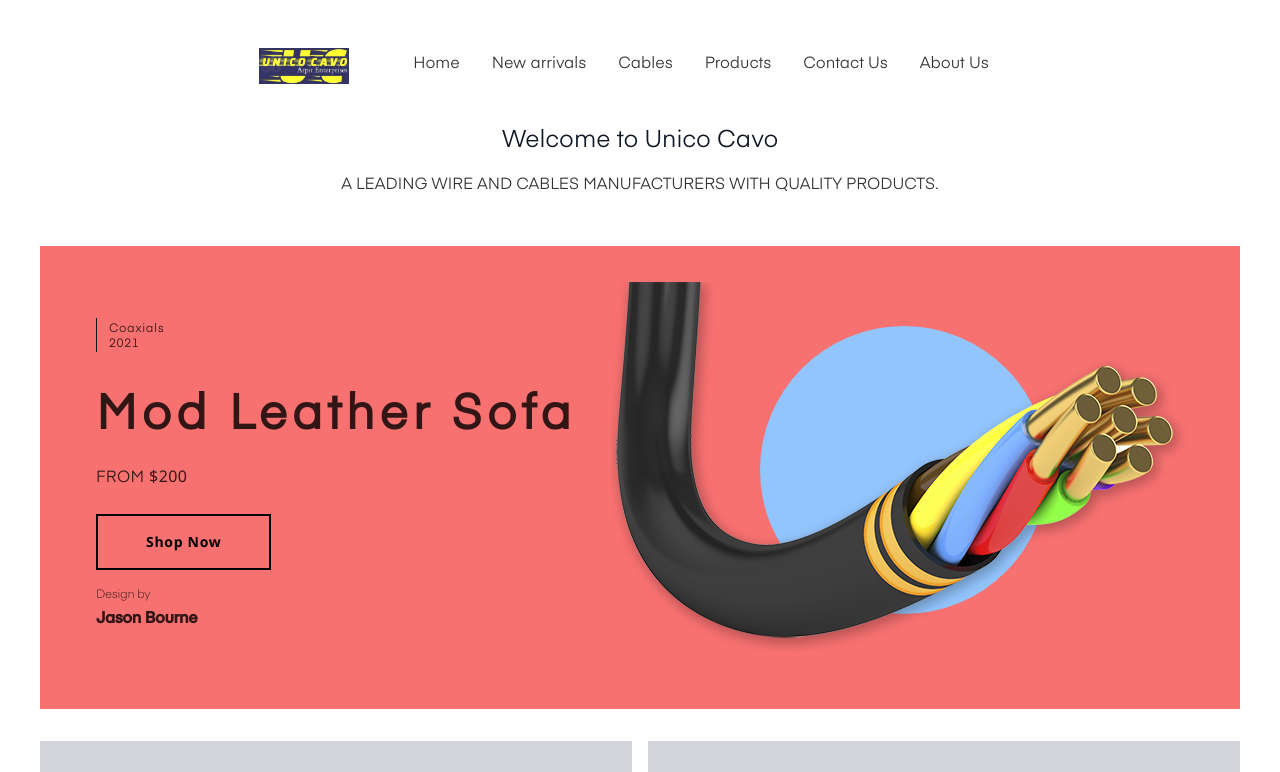
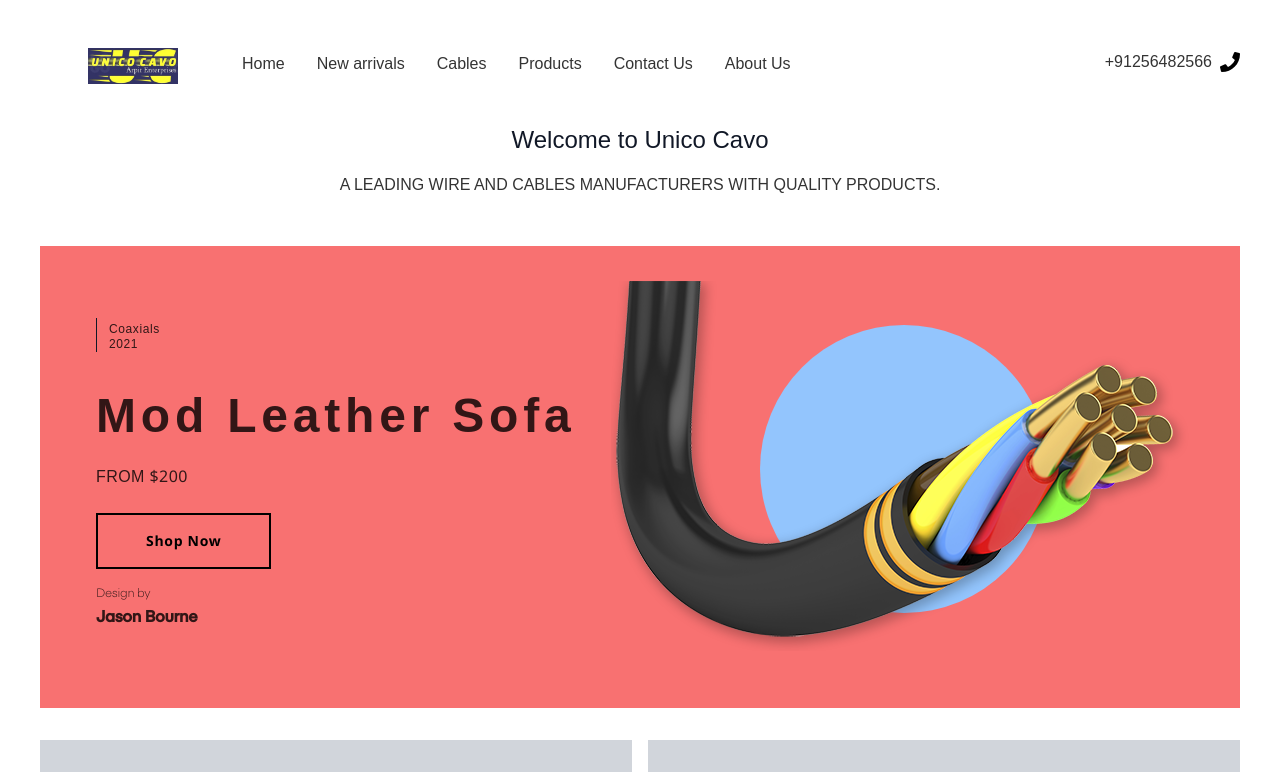
Before and after one commit to Dipendra-creator/Unico-Cavo, a Next.js app: page / in a window 1280 px wide. Shown: the top 772 px of the page. Built offline with nearby package versions, Linux system fonts and the light colour scheme.

Commit message:
NavBar and Some Other UI Changes

```diff
--- a/pages/_app.tsx
+++ b/pages/_app.tsx
@@ -1,12 +1,13 @@
 import '../styles/globals.css'
 import type { AppProps } from 'next/app'
 import { config, library } from '@fortawesome/fontawesome-svg-core';
-import { faGithub, faFacebook, faInstagram, faYoutube, faOpencart, faRust } from '@fortawesome/free-brands-svg-icons';
-import { faUser, faUsers } from '@fortawesome/free-solid-svg-icons'
+import { faGithub, faFacebook, faInstagram, faYoutube} from '@fortawesome/free-brands-svg-icons';
+import { faUser, faUsers } from '@fortawesome/free-solid-svg-icons';
+// import {} from '@fortawesome/react-fontawesome'
 import { icon } from '@fortawesome/fontawesome-svg-core'
 config.autoAddCss = false; // Tell Font Awesome to skip adding the CSS automatically since it's being imported above
 library.add(
-    faGithub, faInstagram, faYoutube, faFacebook, faOpencart, faUser, faUsers
+    faGithub, faInstagram, faYoutube, faFacebook, faUser, faUsers
 );
 
 function MyApp({ Component, pageProps }: AppProps) {
--- a/pages/components/Main/index.tsx
+++ b/pages/components/Main/index.tsx
@@ -165,7 +165,7 @@ export default function Main() {
                 <h2 className="text-4xl mb-3">Trending Now</h2>
                 <p className="text-gray-600 text-sm">Find the perfect piece or accessory to finish off your favorite room in the house.</p>
             </div>
-            <div className="my-8 flex flex-col lg:flex-row justify-between">
+            <div className="ml-20 mr-20 my-8 flex flex-col lg:flex-row justify-between sm: ml-2 mr-2">
                 <DisplaySmall
                     imageSrc={a}
                     title={"inventory[0].name"}
--- a/pages/components/Navbar/index.tsx
+++ b/pages/components/Navbar/index.tsx
@@ -1,8 +1,10 @@
 import Link from "next/link";
+import { FontAwesomeIcon } from "@fortawesome/react-fontawesome"
+import { faPhone } from '@fortawesome/free-solid-svg-icons'
 
 export default function Navbar() {
     return (
-        <nav className="flex justify-center">
+        <nav className="flex container mt-0">
             <div className="sm:px-12 sm:flex-row sm:pt-12 sm:pb-6 2xl:px-0 px-4 pt-8 flex flex-col w-fw ">
                 <div className="mb-4 sm:mr-16 max-w-48 sm:max-w-none">
                     <Link href="/">
@@ -17,22 +19,30 @@ export default function Navbar() {
                     </Link>
                     {/* TODO: Fix Links */}
                     <p className=" sm:mr-8 sm:mb-0 mb-4 text-left text-smaller mr-4 ">Home</p>
-                    <a aria-label="new arrivals" href="/category/new-arrivals">
+                    <a aria-label="new arrivals" href="#">
                         <p className=" sm:mr-8 sm:mb-0 mb-4 text-left text-smaller mr-4 ">New arrivals</p>
                     </a>
-                    <a aria-label="sofas" href="/category/sofas">
+                    <a aria-label="sofas" href="#">
                         <p className=" sm:mr-8 sm:mb-0 mb-4 text-left text-smaller mr-4 ">Cables</p>
                     </a>
-                    <a aria-label="living room" href="/category/living-room">
+                    <a aria-label="living room" href="#">
                         <p className=" sm:mr-8 sm:mb-0 mb-4 text-left text-smaller mr-4 ">Products</p>
                     </a>
-                    <a aria-label="on sale" href="/category/on-sale">
+                    <a aria-label="on sale" href="#">
                         <p className=" sm:mr-8 sm:mb-0 mb-4 text-left text-smaller mr-4 ">Contact Us</p>
                     </a>
-                    <a aria-label="chairs" href="/category/chairs">
+                    <a aria-label="chairs" href="#">
                         <p className=" sm:mr-8 sm:mb-0 mb-4 text-left text-smaller mr-4 ">About Us</p>
                     </a>
+
+
                 </div>
+
+            </div>
+            <div className="flex flex-1 justify-end relative items-center">
+                <p>+91256482566</p>
+                <div className="w-2"/>
+                <FontAwesomeIcon icon={faPhone} height={"20px"}/>
             </div>
         </nav>
     )
--- a/pages/index.tsx
+++ b/pages/index.tsx
@@ -10,8 +10,8 @@ const Home: NextPage = () => {
         <>
             <Head>
                 <title>Unico Cavo</title>
-                <meta name="description" content="Jamstack ECommerce Next provides a way to quickly get up and running with a fully configurable ECommerce site using Next.js." />
-                <meta property="og:title" content="Jamstack ECommerce" key="title" />
+                <meta name="description" content="Unico Cavo ECommerce Next provides a way to quickly get up and running with a fully configurable ECommerce site using Next.js." />
+                <meta property="og:title" content="Unico Cavo " key="title" />
             </Head>
             {/*<NavigationBar/>*/}
             <NavBar/>
--- a/styles/globals.css
+++ b/styles/globals.css
@@ -1,27 +1,28 @@
 @tailwind base;
 @tailwind components;
 @tailwind utilities;
+@import url('https://fonts.googleapis.com/css2?family=Montserrat&display=swap');
 
 @font-face {
     font-family: "Eina";
-    src: url("/fonts/Eina.otf");
+    src: url("/public/fonts/Eina.otf");
 }
 
 
 @font-face {
     font-family: "Eina Light";
-    src: url("/fonts/Eina-Light.otf");
+    src: url("/public/fonts/Eina-Light.otf");
 }
 
 @font-face {
     font-family: "Eina SemiBold";
-    src: url("/fonts/Eina-SemiBold.otf");
+    src: url("/public/fonts/Eina-SemiBold.otf");
 }
 
 @layer base {
     p, h1, h2, h3, h4, h5 {
         color: rgba(0, 0, 0, .8);
-        font-family: Eina;
+        font-family: 'Montserrat', sans-serif;
     }
 }
 
```
